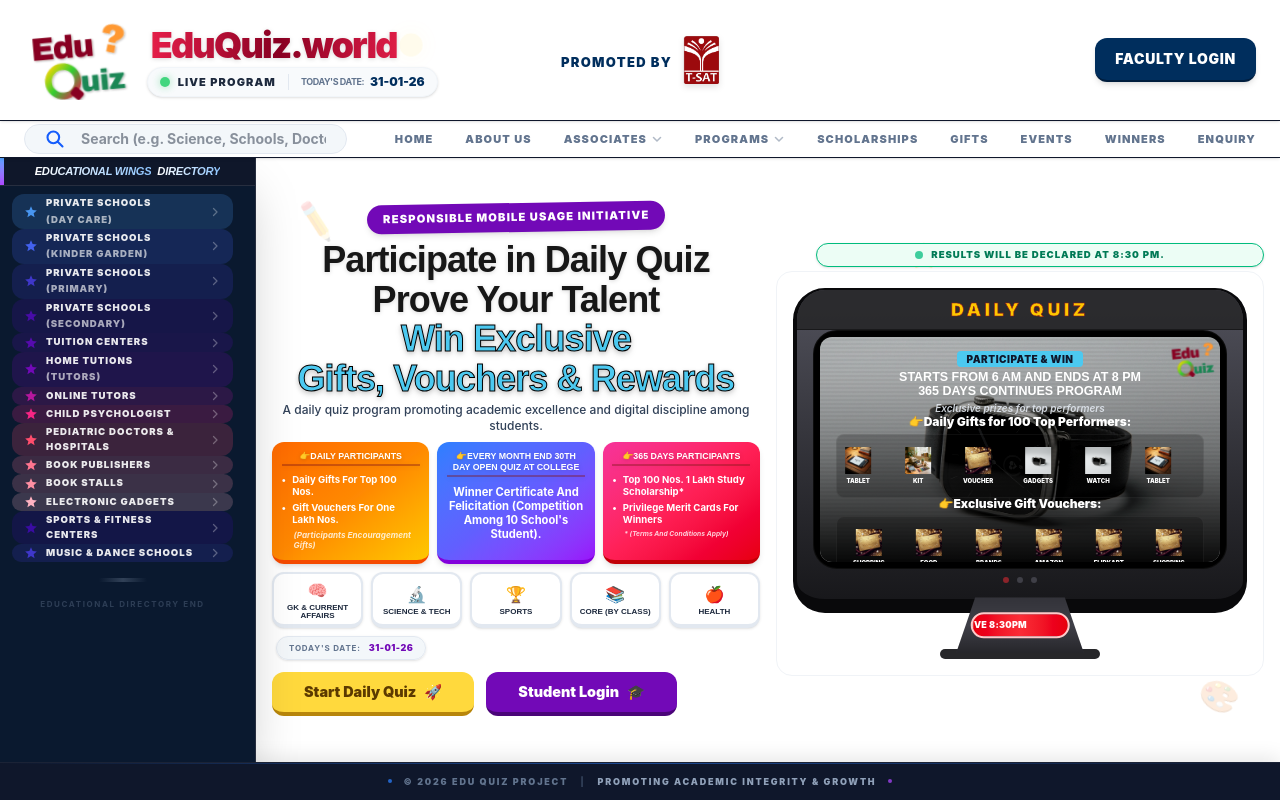
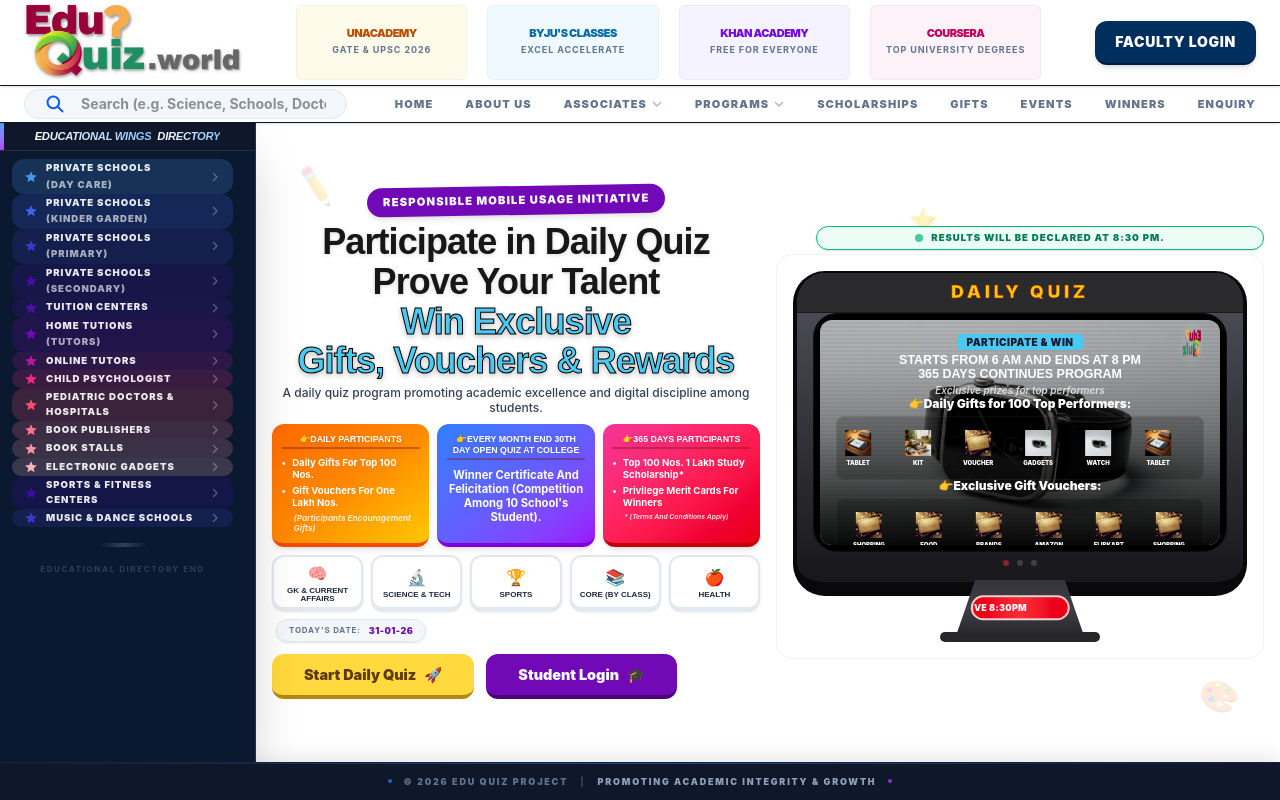
Before and after one commit to lovaraju987/edu_quiz_vajra, a Next.js app: page / in a window 1280 px wide. Built offline with nearby package versions, Linux system fonts and the light colour scheme.

Commit message:
fixed all ui changes in main page

```diff
--- /dev/null
+++ b/app/api/ads/route.ts
@@ -0,0 +1,43 @@
+import { NextResponse } from 'next/server';
+
+// This data represents your "External Ad Database"
+// For monetization, you can later replace this with a real fetch from an Ad Server (like Google AdSense or a private Ad manager)
+const externalAds = [
+    {
+        title: "UNACADEMY",
+        subtitle: "GATE & UPSC 2026",
+        color: "bg-amber-50",
+        border: "border-amber-200",
+        text: "text-amber-700",
+        link: "https://unacademy.com"
+    },
+    {
+        title: "BYJU'S CLASSES",
+        subtitle: "EXCEL ACCELERATE",
+        color: "bg-sky-50",
+        border: "border-sky-200",
+        text: "text-sky-700",
+        link: "https://byjus.com"
+    },
+    {
+        title: "KHAN ACADEMY",
+        subtitle: "FREE FOR EVERYONE",
+        color: "bg-violet-50",
+        border: "border-violet-200",
+        text: "text-violet-700",
+        link: "https://khanacademy.org"
+    },
+    {
+        title: "COURSERA",
+        subtitle: "TOP UNIVERSITY DEGREES",
+        color: "bg-pink-50",
+        border: "border-pink-200",
+        text: "text-pink-700",
+        link: "https://coursera.org"
+    }
+];
+
+export async function GET() {
+    // In a production app, you would fetch this from your payment/ad platform
+    return NextResponse.json(externalAds);
+}
--- a/app/components/Header.tsx
+++ b/app/components/Header.tsx
@@ -11,6 +11,7 @@
     const [isLoggedIn, setIsLoggedIn] = useState(false);
     const router = useRouter();
     const [resultState, setResultState] = useState<{ score: string, total: string, level: string } | null>(null);
+    const [ads, setAds] = useState<any[]>([]);
 
     useEffect(() => {
         // Prevent Hydration Mismatch for Date
@@ -39,6 +40,19 @@
         };
 
         checkSession();
+
+        // Fetch External Ads for monetization
+        const fetchAds = async () => {
+            try {
+                const res = await fetch('/api/ads');
+                const data = await res.json();
+                setAds(data);
+            } catch (error) {
+                console.error("Failed to load ads:", error);
+            }
+        };
+        fetchAds();
+
         window.addEventListener('storage', checkSession);
         return () => window.removeEventListener('storage', checkSession);
     }, []);
@@ -62,66 +76,75 @@
             <div className="max-w-[1700px] mx-auto">
                 <header className="flex flex-col">
                     {/* Main Identity Bar */}
-                    <div className="px-4 md:px-6 py-[clamp(0.5rem,1.5vh,1rem)] flex flex-col lg:flex-row items-center justify-between gap-3 md:gap-4">
-                        <div className="flex flex-col sm:flex-row items-center gap-3 md:gap-4 shrink-0 w-full lg:w-auto">
-                            {/* New Official SVG Logo Branding */}
-                            <Link href="/" className="flex items-center gap-3 shrink-0 py-2">
-                                <div className="h-[clamp(3.5rem,10vh,6rem)] w-auto aspect-[4/3]">
-                                    <EduQuizLogo />
-                                </div>
+                    <div className="px-4 md:px-6 py-0 flex flex-col lg:flex-row items-center justify-between gap-4 min-h-[85px] relative">
+                        {/* Logo Container */}
+                        <div className="flex items-center shrink-0 z-20">
+                            <Link href="/" className="flex items-center shrink-0">
+                                <img
+                                    src="/images/edu-quiz-logo.png"
+                                    alt="EduQuiz Logo"
+                                    className="h-[60px] md:h-[80px] w-auto object-contain drop-shadow-sm hover:scale-[1.01] transition-transform"
+                                />
                             </Link>
-
-                            {/* Live Section - Prominent & Beside Text */}
-                            <div className="flex flex-col items-start mt-1">
-                                <style jsx>{`
-                                    @keyframes shimmer {
-                                        0% { background-position: -200% center; }
-                                        100% { background-position: 200% center; }
-                                    }
-                                    .animate-shimmer {
-                                        background: linear-gradient(
-                                            90deg,
-                                            #880022 0%,
-                                            #E11D48 25%,
-                                            #FFCC00 50%,
-                                            #E11D48 75%,
-                                            #880022 100%
-                                        );
-                                        background-size: 200% auto;
-                                        animation: shimmer 4s linear infinite;
-                                        -webkit-background-clip: text;
-                                        -webkit-text-fill-color: transparent;
-                                    }
-                                `}</style>
-                                <div className="flex items-center gap-2 ml-1 mb-1">
-                                    <span className="text-[24px] md:text-[36px] font-black tracking-tighter leading-none animate-shimmer drop-shadow-sm">
-                                        EduQuiz.world
-                                    </span>
-                                    <div className="w-2 h-2 md:w-3 md:h-3 rounded-full bg-[#FFCC00] animate-ping shadow-[0_0_12px_rgba(255,204,0,0.8)]"></div>
-                                </div>
-                                <div className="flex items-center gap-2 md:gap-3 px-2.5 md:px-3 py-0.5 md:py-1.5 bg-slate-50 border border-slate-100 rounded-full w-fit shadow-sm">
-                                    <div className="flex items-center gap-1.5 md:gap-2">
-                                        <div className="w-2 h-2 md:w-2.5 md:h-2.5 rounded-full bg-green-500 animate-pulse shadow-[0_0_8px_rgba(34,197,94,0.6)]"></div>
-                                        <span className="text-[9px] md:text-[11px] font-black text-slate-800 uppercase tracking-wider md:tracking-widest leading-none">LIVE PROGRAM</span>
-                                    </div>
-                                    <div className="h-3 md:h-4 w-[1px] bg-slate-200"></div>
-                                    <div className="flex items-center gap-0.5 md:gap-1.5">
-                                        <span className="text-[8px] md:text-[9px] font-bold text-slate-500 uppercase tracking-tighter">TODAY'S DATE:</span>
-                                        <span className="text-[10px] md:text-[12px] font-black text-[#002e5d] leading-none">{today}</span>
-                                    </div>
-                                </div>
-                            </div>
                         </div>
 
-                        {/* Center Branding - Promoted by T-SAT */}
-                        <div className="flex flex-row items-center justify-center gap-3 w-full lg:w-auto lg:absolute lg:left-1/2 lg:top-1/2 lg:transform lg:-translate-x-1/2 lg:-translate-y-1/2 py-2 lg:py-0">
-                            <span className="text-[11px] lg:text-[13px] font-black text-[#002e5d] uppercase tracking-widest leading-none pt-1">Promoted by</span>
-                            {/* eslint-disable-next-line @next/next/no-img-element */}
-                            <img
-                                src="/images/t-sat-logo.png"
-                                alt="T-SAT Logo"
-                                className="h-[clamp(2rem,6vh,4rem)] w-auto object-contain drop-shadow-md hover:scale-105 transition-transform"
-                            />
+                        {/* External Monetized Advertisement Blocks - Animated Border Fitted */}
+                        <div className="hidden lg:flex flex-row items-center justify-center gap-2 flex-1 px-8 h-full min-h-[85px]">
+                            <style jsx>{`
+                                @keyframes border-glow {
+                                    0%, 100% { border-color: rgba(148, 163, 184, 0.1); box-shadow: 0 0 5px rgba(0,0,0,0.02); }
+                                    50% { border-color: #3b82f6; box-shadow: 0 0 15px rgba(59, 130, 246, 0.2); }
+                                }
+                                .animate-border-glow {
+                                    animation: border-glow 3s ease-in-out infinite;
+                                }
+                                @keyframes shimmer-slide {
+                                    0% { transform: translateX(-100%); }
+                                    100% { transform: translateX(100%); }
+                                }
+                                .shimmer-line {
+                                    position: absolute;
+                                    top: 0;
+                                    left: 0;
+                                    width: 100%;
+                                    height: 2px;
+                                    background: linear-gradient(90deg, transparent, #3b82f6, transparent);
+                                    animation: shimmer-slide 2s linear infinite;
+                                }
+                                .shimmer-line-bottom {
+                                    position: absolute;
+                                    bottom: 0;
+                                    right: 0;
+                                    width: 100%;
+                                    height: 2px;
+                                    background: linear-gradient(90deg, transparent, #3b82f6, transparent);
+                                    animation: shimmer-slide 2s linear infinite reverse;
+                                }
+                            `}</style>
+                            {ads.length > 0 ? ads.map((ad: any, i: number) => (
+                                <a
+                                    key={i}
+                                    href={ad.link}
+                                    target="_blank"
+                                    rel="noopener noreferrer"
+                                    className={`h-[75px] flex-1 max-w-[200px] ${ad.color} border border-slate-100 rounded-md flex flex-col items-center justify-center transition-all hover:brightness-95 cursor-pointer group relative overflow-hidden animate-border-glow mx-1.5`}
+                                >
+                                    {/* Animated Border Shimmer Lines */}
+                                    <div className="shimmer-line"></div>
+                                    <div className="shimmer-line-bottom"></div>
+
+                                    <span className={`text-[9px] xl:text-[11px] ${ad.text} font-black uppercase tracking-tighter leading-none relative z-10`}>
+                                        {ad.title}
+                                    </span>
+                                    <span className="text-[8px] xl:text-[9px] text-slate-500 font-bold uppercase tracking-widest mt-1 relative z-10">
+                                        {ad.subtitle}
+                                    </span>
+                                </a>
+                            )) : (
+                                [1, 2, 3, 4].map((i) => (
+                                    <div key={i} className="h-[75px] flex-1 max-w-[200px] bg-slate-50 border border-slate-100 rounded-md animate-pulse mx-1.5"></div>
+                                ))
+                            )}
                         </div>
 
                         <div className="flex items-center gap-2 md:gap-3 flex-wrap justify-center">
@@ -149,7 +172,7 @@
                         </div>
                     </div>
                 </header>
-            </div>
-        </div>
+            </div >
+        </div >
     );
 }
--- a/app/components/LiveStreaming.tsx
+++ b/app/components/LiveStreaming.tsx
@@ -79,10 +79,24 @@
                                 ))}
                             </div>
 
-                            {/* EduQuiz Logo at Top Right - Static and Smaller */}
+                            {/* EduQuiz Logo at Top Right - 3D Spinning Image */}
                             <div className="absolute top-1 right-1 z-30">
-                                <div className="w-6 h-5 sm:w-10 sm:h-8 md:w-12 md:h-9">
-                                    <EduQuizLogo className="w-full h-full" />
+                                <style jsx>{`
+                                    @keyframes rotate3d {
+                                        0% { transform: perspective(400px) rotateY(0deg); }
+                                        100% { transform: perspective(400px) rotateY(360deg); }
+                                    }
+                                    .animate-3d-spin {
+                                        animation: rotate3d 8s linear infinite;
+                                        transform-style: preserve-3d;
+                                    }
+                                `}</style>
+                                <div className="w-6 h-5 sm:w-10 sm:h-9 md:w-12 md:h-10 animate-3d-spin">
+                                    <img
+                                        src="/images/edu-quiz-spin.png"
+                                        alt="EduQuiz Logo"
+                                        className="w-full h-full object-contain filter drop-shadow-[0_0_8px_rgba(255,255,255,0.3)]"
+                                    />
                                 </div>
                             </div>
 
--- a/app/quiz/login/page.tsx
+++ b/app/quiz/login/page.tsx
@@ -132,7 +132,7 @@
     };
 
     return (
-        <div className="min-h-screen bg-[#f8fafc] flex flex-col justify-center py-12 px-6 lg:px-8 font-sans">
+        <div className="h-screen overflow-hidden bg-[#f8fafc] flex flex-col justify-center py-4 px-6 lg:px-8 font-sans">
             <div className="sm:mx-auto sm:w-full sm:max-w-md">
                 <Link href="/" className="flex justify-center mb-6 active:scale-95 transition-transform">
                     <span className="text-3xl font-black tracking-tight text-[#002e5d]">Edu<span className="text-[#e11d48]">Quiz</span> <span className="text-slate-400 font-light">Student</span></span>
@@ -145,8 +145,8 @@
                 </p>
             </div>
 
-            <div className="mt-8 sm:mx-auto sm:w-full sm:max-w-md">
-                <div className="bg-white py-10 px-8 shadow-2xl shadow-blue-100/50 rounded-[40px] border border-slate-100 sm:px-12 relative overflow-hidden">
+            <div className="mt-4 sm:mx-auto sm:w-full sm:max-w-md">
+                <div className="bg-white py-6 px-8 shadow-2xl shadow-blue-100/50 rounded-[40px] border border-slate-100 sm:px-12 relative overflow-hidden">
                     {/* Decorative Elements */}
                     <div className="absolute top-0 right-0 w-32 h-32 bg-blue-50 rounded-full -mr-16 -mt-16 opacity-50"></div>
 
```
Also changed, not shown: app/faculty/login/page.tsx (+6 -6 lines), public/images/edu-quiz-logo.png (added), public/images/edu-quiz-spin.png (added).
